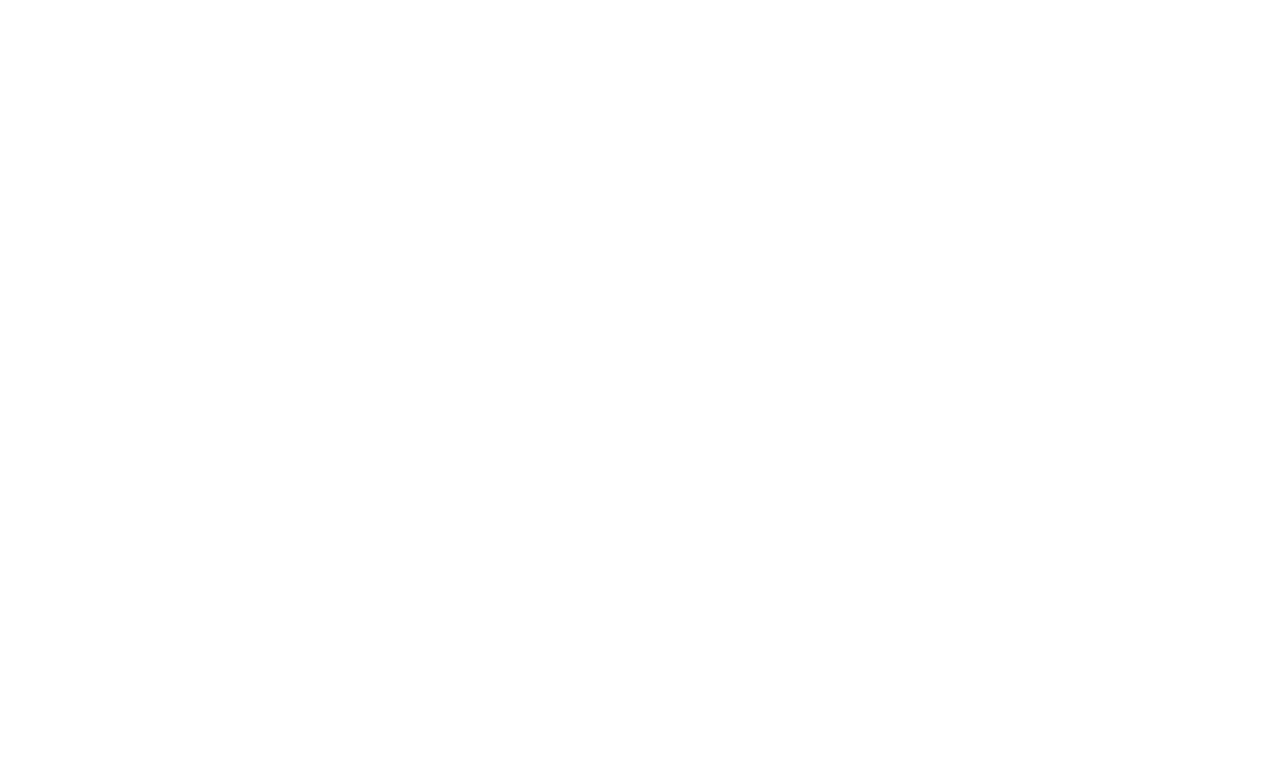
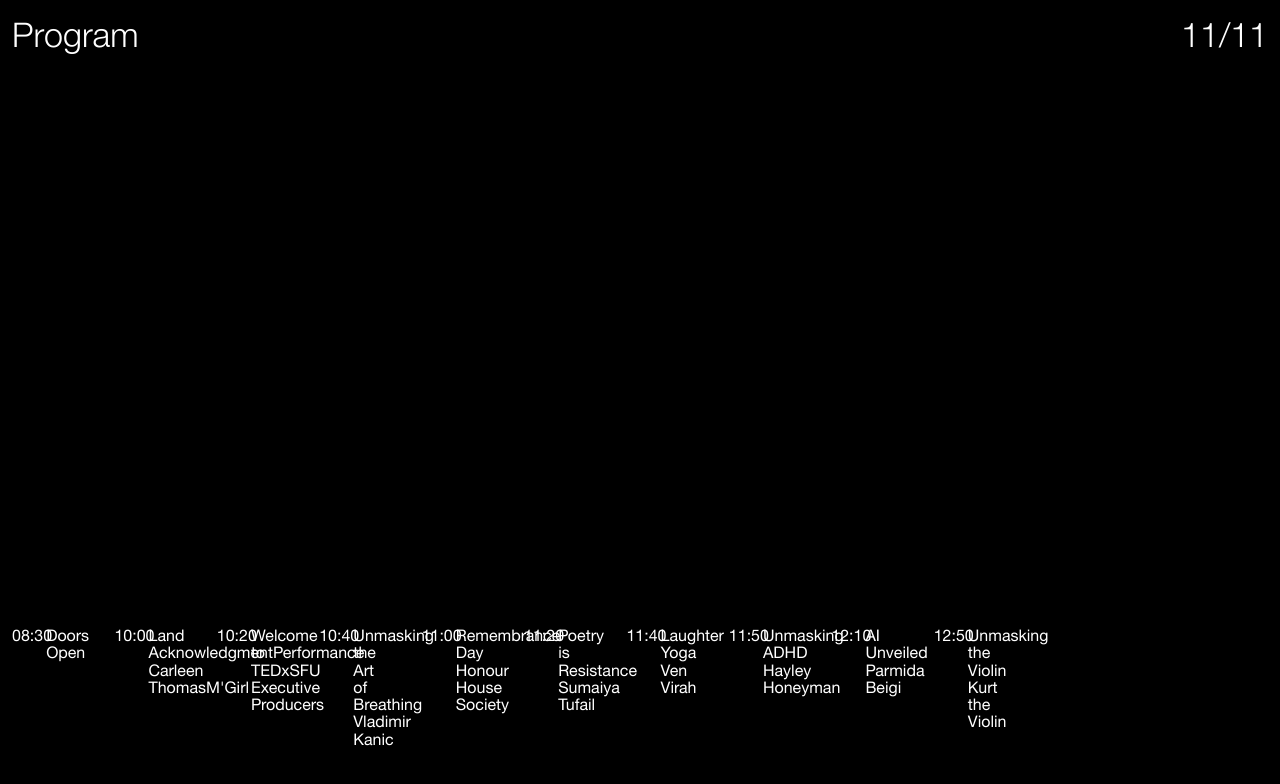
Before and after one commit to tedxsfu-developer/programme-2023, a Next.js app: page / in a window 1280 px wide. Shown: the top 784 px of the page. Built offline with nearby package versions, Linux system fonts and the light colour scheme.

Commit message:
updates
updated ProgramItem, tailwind config, and index
added more program info to ProgramData

```diff
--- a/src/components/ProgramItem.tsx
+++ b/src/components/ProgramItem.tsx
@@ -1,7 +1,7 @@
 import program from "@/data/ProgramData";
 
 interface Props {
-  time: string;
+  time?: string;
   desc?: string | Array<string>;
   guest?: string | Array<string>;
 }
@@ -10,16 +10,16 @@
 }
 
 function ProgramItem(props: Props) {
-  return program.map(() => {
-    // const { time, desc, guest } = props;
-    <div className="mb-10">
-      <h3>{props.time}</h3>
+  const { time, desc, guest } = props;
+  return (
+    <div className="grid grid-cols-3 mb-10 w-full">
+      <h3>{time}</h3>
       <div className="">
-        <h3 className="grid">{props.desc}</h3>
-        <h4 className="">{props.guest}</h4>
+        <h3 className="">{desc}</h3>
+        <h4 className="">{guest}</h4>
       </div>
-    </div>;
-  });
+    </div>
+  );
 }
 
 export default ProgramItem;
--- a/src/data/ProgramData.tsx
+++ b/src/data/ProgramData.tsx
@@ -9,46 +9,46 @@
     desc: ["Land Acknowledgment", "Performance"],
     guest: ["Carleen Thomas", "M'Girl"],
   },
-  // {
-  //   time: "10:20",
-  //   desc: "Welcome to TEDxSFU",
-  //   guest: "Executive Producers",
-  // },
-  // {
-  //   time: "10:40",
-  //   desc: "Unmasking the Art of Breathing",
-  //   guest: "Vladimir Kanic",
-  // },
-  // {
-  //   time: "11:00",
-  //   desc: "Remembrance Day",
-  //   guest: "Honour House Society",
-  // },
-  // {
-  //   time: "11:20",
-  //   desc: "Poetry is Resistance",
-  //   guest: "Sumaiya Tufail",
-  // },
-  // {
-  //   time: "11:40",
-  //   desc: "Laughter Yoga",
-  //   guest: "Ven Virah",
-  // },
-  // {
-  //   time: "11:50",
-  //   desc: "Unmasking ADHD",
-  //   guest: "Hayley Honeyman",
-  // },
-  // {
-  //   time: "12:10",
-  //   desc: "AI Unveiled",
-  //   guest: "Parmida Beigi ",
-  // },
-  // {
-  //   time: "12:50",
-  //   desc: "Unmasking the Violin",
-  //   guest: "Kurt the Violin",
-  // },
+  {
+    time: "10:20",
+    desc: "Welcome to TEDxSFU",
+    guest: "Executive Producers",
+  },
+  {
+    time: "10:40",
+    desc: "Unmasking the Art of Breathing",
+    guest: "Vladimir Kanic",
+  },
+  {
+    time: "11:00",
+    desc: "Remembrance Day",
+    guest: "Honour House Society",
+  },
+  {
+    time: "11:20",
+    desc: "Poetry is Resistance",
+    guest: "Sumaiya Tufail",
+  },
+  {
+    time: "11:40",
+    desc: "Laughter Yoga",
+    guest: "Ven Virah",
+  },
+  {
+    time: "11:50",
+    desc: "Unmasking ADHD",
+    guest: "Hayley Honeyman",
+  },
+  {
+    time: "12:10",
+    desc: "AI Unveiled",
+    guest: "Parmida Beigi ",
+  },
+  {
+    time: "12:50",
+    desc: "Unmasking the Violin",
+    guest: "Kurt the Violin",
+  },
 ];
 
 export default program;
--- a/src/pages/_app.tsx
+++ b/src/pages/_app.tsx
@@ -1,26 +1,5 @@
 import "@/styles/globals.css";
 import type { AppProps } from "next/app";
-import localFont from "next/font/local";
-
-const helvetica = localFont({
-  src: [
-    {
-      path: "../fonts/helvetica/HelveticaNeue-Roman.woff",
-      weight: "300",
-      style: "normal",
-    },
-    {
-      path: "../fonts/helvetica/HelveticaNeue-Lt.woff",
-      weight: "200",
-      style: "normal",
-    },
-    {
-      path: "../fonts/helvetica/HelveticaNeue-Bd.woff",
-      weight: "400",
-      style: "normal",
-    },
-  ],
-});
 
 export default function App({ Component, pageProps }: AppProps) {
   return <Component {...pageProps} />;
--- a/src/pages/index.tsx
+++ b/src/pages/index.tsx
@@ -1,16 +1,40 @@
 import Image from "next/image";
-import { Inter } from "next/font/google";
 import ProgramItem from "@/components/ProgramItem";
 import program from "@/data/ProgramData";
+import localFont from "next/font/local";
 
-const inter = Inter({ subsets: ["latin"] });
+const helvetica = localFont({
+  src: [
+    {
+      path: "../fonts/helvetica/HelveticaNeue-Roman.woff",
+      weight: "400",
+      style: "normal",
+    },
+    {
+      path: "../fonts/helvetica/HelveticaNeue-Lt.woff",
+      weight: "300",
+      style: "normal",
+    },
+    {
+      path: "../fonts/helvetica/HelveticaNeue-Bd.woff",
+      weight: "700",
+      style: "normal",
+    },
+  ],
+});
 
 export default function Home() {
   return (
     <main
-      className={`flex min-h-screen flex-col items-center justify-between p-3 ${inter.className}`}
+      className={`flex flex-col min-h-screen justify-between p-3 text-white bg-black ${helvetica.className}`}
     >
-      <div className="z-10 max-w-5xl w-full items-center justify-between text-sm lg:flex">
+      <div className="flex justify-between mb-28">
+        {" "}
+        <h1 className="text-heading text-left font-light">Program</h1>
+        <h1 className="text-heading text-left font-light">11/11</h1>
+      </div>
+
+      <div className="z-10 max-w-5xl w-full text-body font-normal lg:flex">
         {program.map((items, index) => (
           <ProgramItem
             key={index}
--- a/tailwind.config.ts
+++ b/tailwind.config.ts
@@ -8,12 +8,25 @@
     "./src/app/**/*.{js,ts,jsx,tsx,mdx}",
   ],
   theme: {
+    fontSize: {
+      sm: "0.8rem",
+      body: ["16px", "17.28px"],
+      heading: ["34px", "52.7px"],
+      xl: "1.25rem",
+      "2xl": "1.563rem",
+      "3xl": "1.953rem",
+      "4xl": "2.441rem",
+      "5xl": "3.052rem",
+    },
     extend: {
       backgroundImage: {
         "gradient-radial": "radial-gradient(var(--tw-gradient-stops))",
         "gradient-conic":
           "conic-gradient(from 180deg at 50% 50%, var(--tw-gradient-stops))",
       },
+      margin: {
+        "mb-28": "116px",
+      },
     },
   },
   plugins: [],
```
